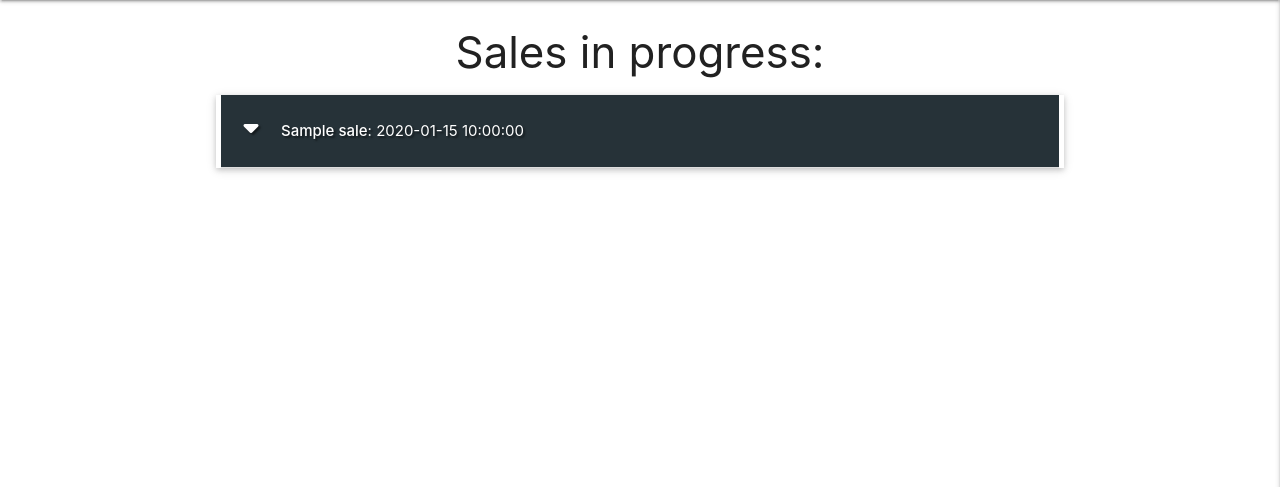
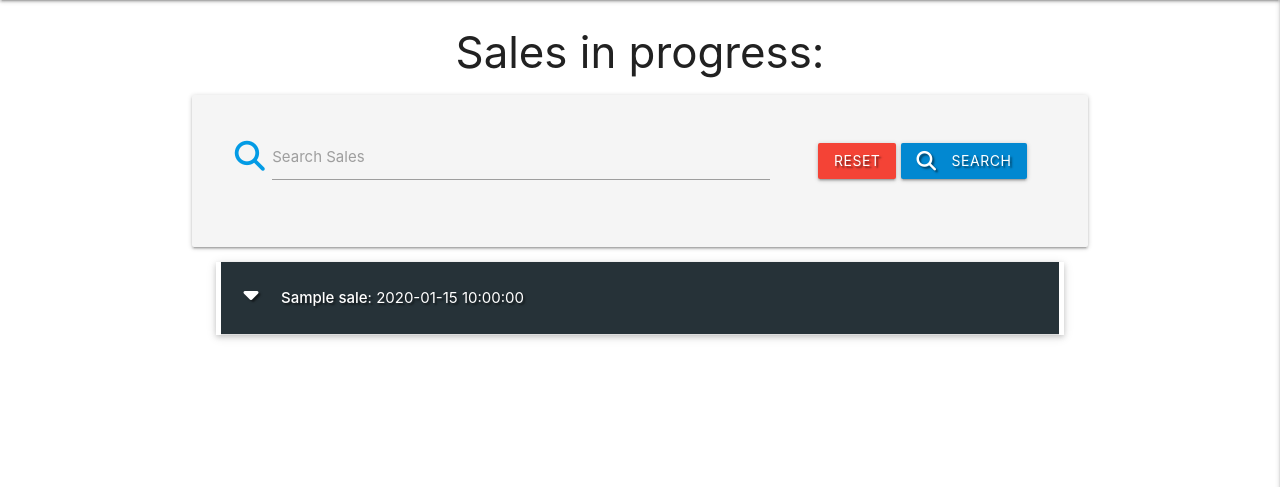
Before and after one commit to Code-Institute-Submissions/VinBdev-Predict_Your_Sales_JuneResub, a Flask app: page / in a window 1280 px wide. Shown: the part 64-551 px from the top of the page. Run offline with Flask 2, Linux system fonts and the light colour scheme; a database or web service that is not in the repository returns one stand-in record (values such as "Sample title"); some libraries are stand-ins or nearby versions.

Commit message:
Added search options

```diff
--- a/app.py
+++ b/app.py
@@ -23,6 +23,13 @@ mongo = PyMongo(app)
 @app.route("/get_sales")
 def get_sales():
     sales = list(mongo.db.sales.find())
+    return render_template("sales.html", sales=sales)
+
+
+@app.route("/search", methods=["GET", "POST"])
+def search():
+    query = request.form.get("query")
+    sales = list(mongo.db.sales.find({"$text": {"$search": query}}))
     return render_template("sales.html", sales=sales)
 
 
@@ -241,27 +248,6 @@ def delete_user(user_id):
     return redirect(url_for("get_users"))
 
 
-@app.route("/edit_dashboard/<dash_id>", methods=["GET", "POST"])
-def edit_dashboard(username):
-    username = session["user"]
-    if "user" not in session:
-        return redirect(url_for("login"))
-    if request.method == "POST":
-        submit = {
-            "job_description": request.form.get("job_description"),
-            "career_goals": request.form.get("career_goals"),
-            "feedback": request.form.get("feedback"),
-            "holiday_start_date": request.form.get("holiday_start_date"),
-            "holiday_end_date": request.form.get("holiday_end_date")
-        }
-        mongo.db.dashboard_info.replace_one({"_id": ObjectId(dash_id)}, submit)
-        flash("Congratulations! Dashboard successfully edited!")
-
-    dash = mongo.db.dashboard_info.find_one({"_id": ObjectId(dash_id)})
-    return render_template("edit_dashboard.html", dash=dash, username=username)
-
-
-
 
 if __name__ == "__main__":
     app.run(host=os.environ.get("IP"),
--- a/templates/sales.html
+++ b/templates/sales.html
@@ -2,6 +2,26 @@
 {% block content %}
 
     <h3 class="light-grey-text text-darken-2 center-align">Sales in progress:</h3>
+
+    <div class="row card-panel grey lighten-4">
+        <form action="{{ url_for('search') }}" method="POST" class="col s12">
+            <div class="row valign-wrapper center-align">
+                <div class="input-field col s12 m8">
+                    <i class="fas fa-search prefix light-blue-text text-darken-1"></i>
+                        <input type="text" name="query" id="query" minlength="3" class="validate">
+                        <label for="query">Search Sales</label>
+                </div>
+                <div class="col s12 m4">
+                    <a href="{{ url_for('get_sales') }}" class="red btn text-shadow">Reset</a>
+                    <button type="submit" class="light-blue darken-2 btn text-shadow ">
+                        <i class="fas fa-search left"></i> Search
+                    </button>
+                </div>
+            </div>
+        </form>
+    </div>
+
+    {% if sales|length > 0 %}
 
     <ul class="collapsible popout">
         {% for sale in sales %}
@@ -32,5 +52,7 @@
         </li>
         {% endfor %}
     </ul>
-
+    {% else %}
+        <h3 class="red-text text-darken-4 center-align">No results found</h3>
+    {% endif %}
 {% endblock %}
```
